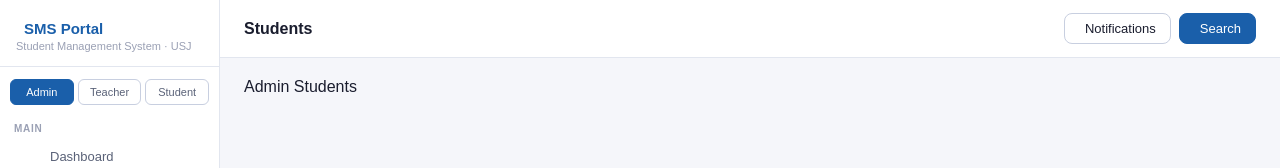
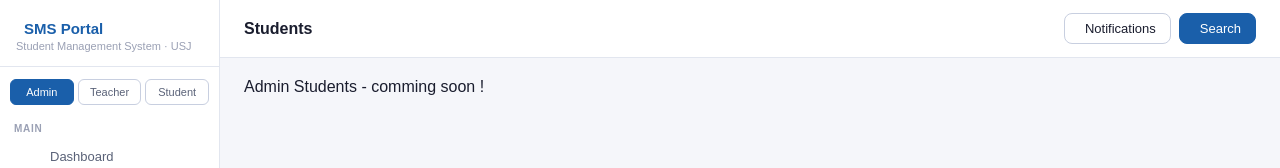
Before and after one commit to sarangas001/student-management-system, a React (Vite) app in the folder client/: page / in a window 1280 px wide. Both pictures are taken after a click on the element "Students". Shown: the top 168 px of the page. Built offline with nearby package versions, Linux system fonts and the light colour scheme.

Commit message:
Completed the admin student page

```diff
--- a/client/src/pages/Admin/AdminStudents.jsx
+++ b/client/src/pages/Admin/AdminStudents.jsx
@@ -3,7 +3,7 @@ import React from 'react'
 export const AdminStudents = () => {
   return (
     <div>
-      Admin Students
+      Admin Students - comming soon !
     </div>
   )
 }
```
